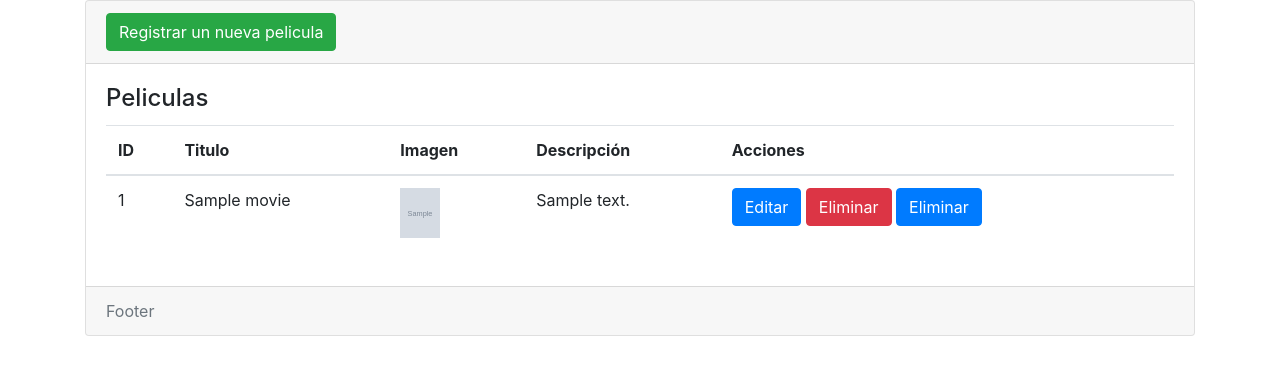
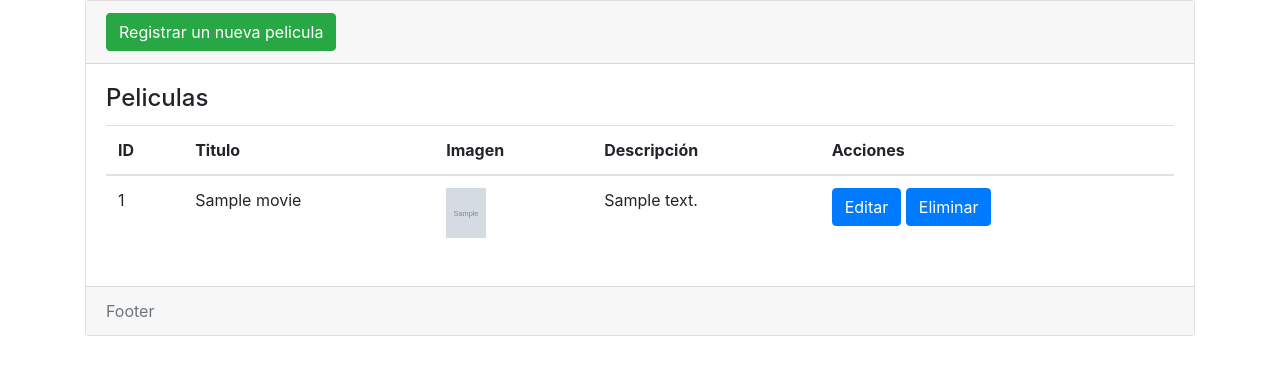
Before and after one commit to EderNarvaez/moviesgood, a Django app: page /movies in a window 1280 px wide. Shown: the part 56-431 px from the top of the page. Run offline with Django 4.2, Linux system fonts and the light colour scheme; tables that the repository leaves empty hold one stand-in row (values such as "Sample post"); grey boxes marked "Sample" are stand-in pictures; some libraries are stand-ins or nearby versions.

Commit message:
first commit122wqssdsssdsd}sddikjdxsdsddfdffsd

```diff
--- a/movies/templates/movies/index.html
+++ b/movies/templates/movies/index.html
@@ -33,7 +33,6 @@
                     <td>
                         <a name="" id="" class="btn btn-primary" href="{% url 'edit' movie.id %}" role="button">Editar</a>
 
-                        <a name="" id="" class="btn btn-danger" href="{% url 'delete' movie.id %}" role="button" data-togle="modal" data-target="#deleteConfirm">Eliminar</a>
 
                         <button type="button" class="btn btn-primary" data-toggle = "modal" data-target="#delete" >Eliminar</button>
 
```
